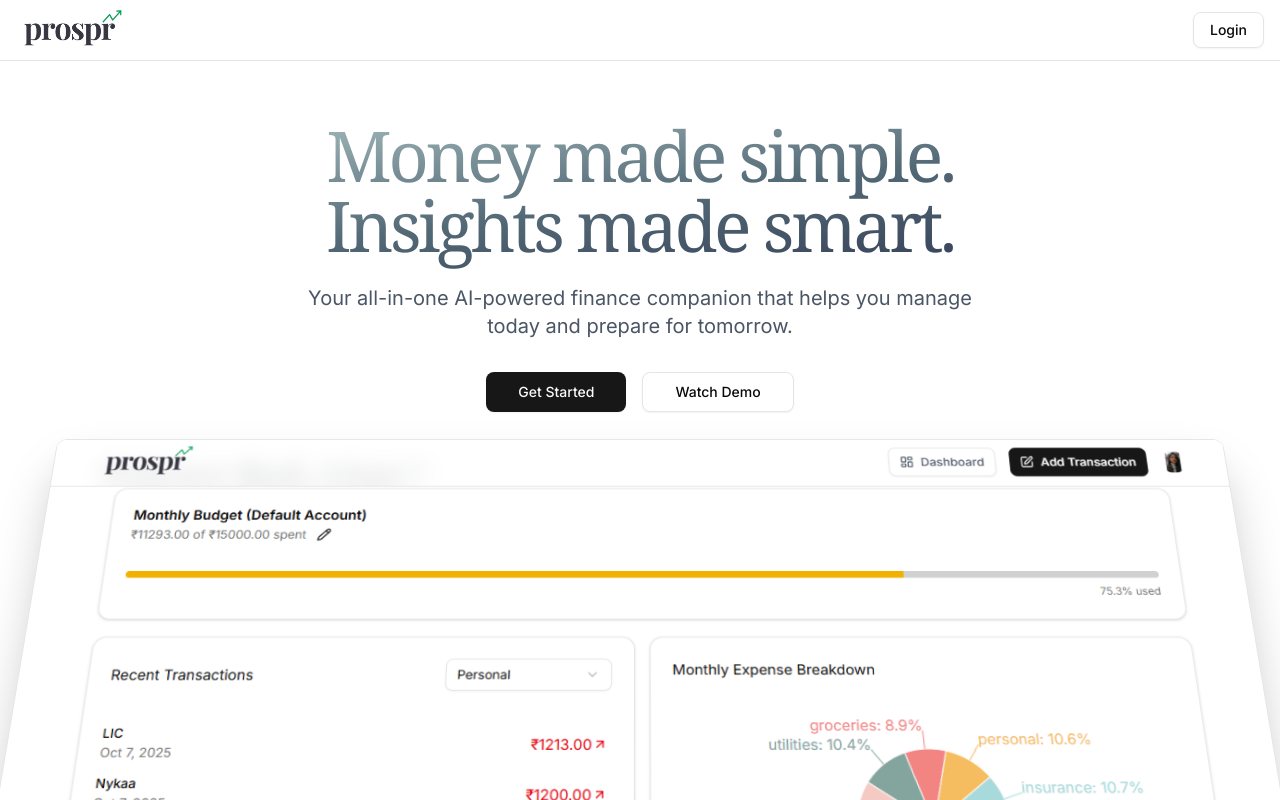
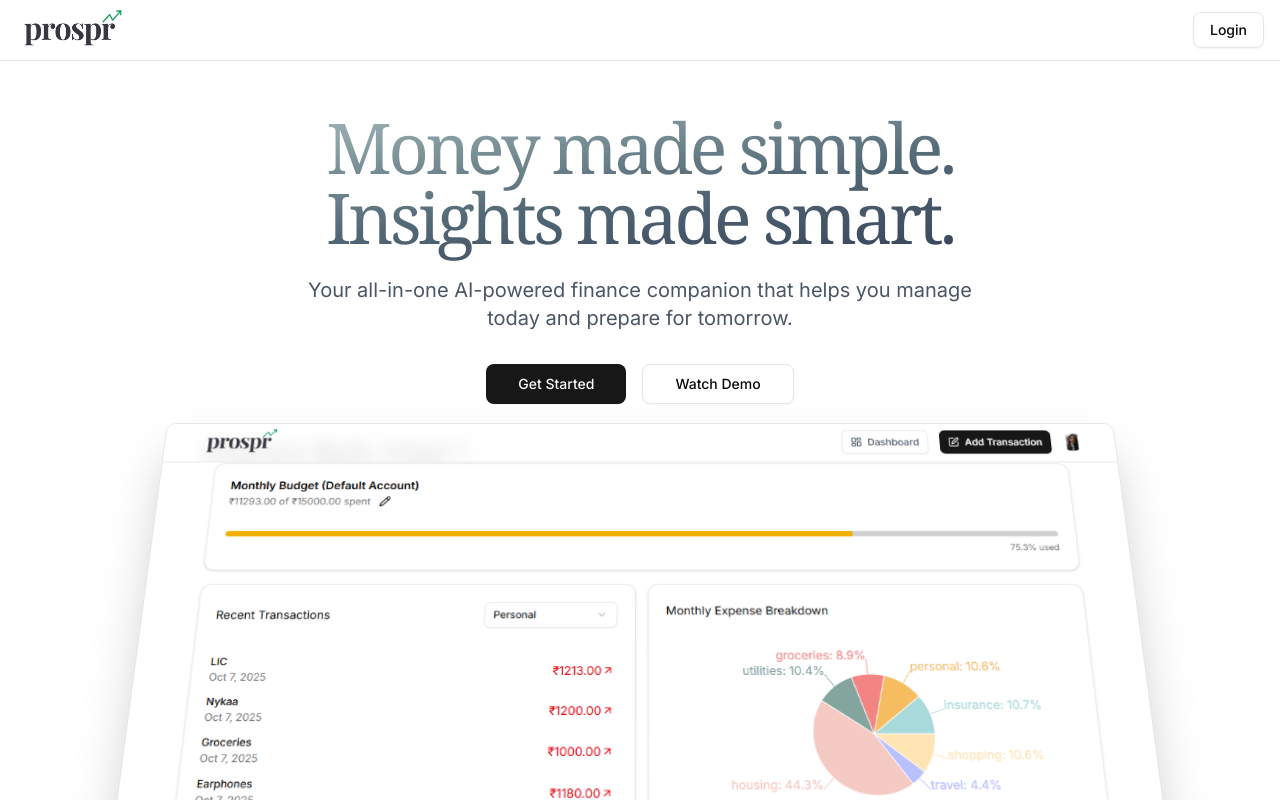
Before and after one commit to ishani-k/Prospr, a Next.js app: page / in a window 1280 px wide. Shown: the top 800 px of the page. Built offline with nearby package versions, Linux system fonts and the light colour scheme; no server answers.

Commit message:
landing page update

```diff
--- a/app/page.jsx
+++ b/app/page.jsx
@@ -7,7 +7,9 @@ import Link from "next/link";
 
 export default function Home() {
   return (
-    <div className="mt-30">
+
+    <div className="mt-32">
+
       <HeroSection/>
 
       <section className="py-20 bg-blue-50">
@@ -92,5 +94,7 @@ export default function Home() {
       </section>
     </div>
 
+
+
   );
 }
--- a/components/hero.jsx
+++ b/components/hero.jsx
@@ -35,8 +35,16 @@ const HeroSection = () => {
   }, [])
 
   return (
-    <div className="pb-20 px-4">
-      <div className="container mx-auto text-center">
+    <div className="pb-15 px-4 -mt-4">
+      {/*<div className="absolute inset-0 bg-cover bg-center bg-fixed opacity-50 ">
+        <img src="/Group 1707482950.png" alt="" />
+      </div>*/}
+      {/*<div
+        className="absolute inset-0 bg-fixed bg-no-repeat opacity-50 -z-10"
+        style={{ backgroundImage: "url('/Group 1707482950.png')" }}
+      ></div>*/}
+
+      <div className="relative z-10 container mx-auto text-center ">
         <h1 className="text-5xl md:text-8xl lg:text-[70px] tracking-tighter pb-6 bg-gradient-to-br from-[#bbd2cf] via-[#536976] to-[#292e49] text-transparent bg-clip-text">
           Money made simple. <br />
           Insights made smart.
@@ -61,7 +69,7 @@ const HeroSection = () => {
         <div className="hero-image-wrapper">
           <div ref={imageRef} className="hero-image">
             <Image src="/hero-banner.png"
-            width={1280}
+            width={1000}
             height={720}
             alt="dashboard preview"
             className="rounded-lg shadow-2xl border mx-auto"
```
Also changed, not shown: public/Group 1707482950.png (added).
